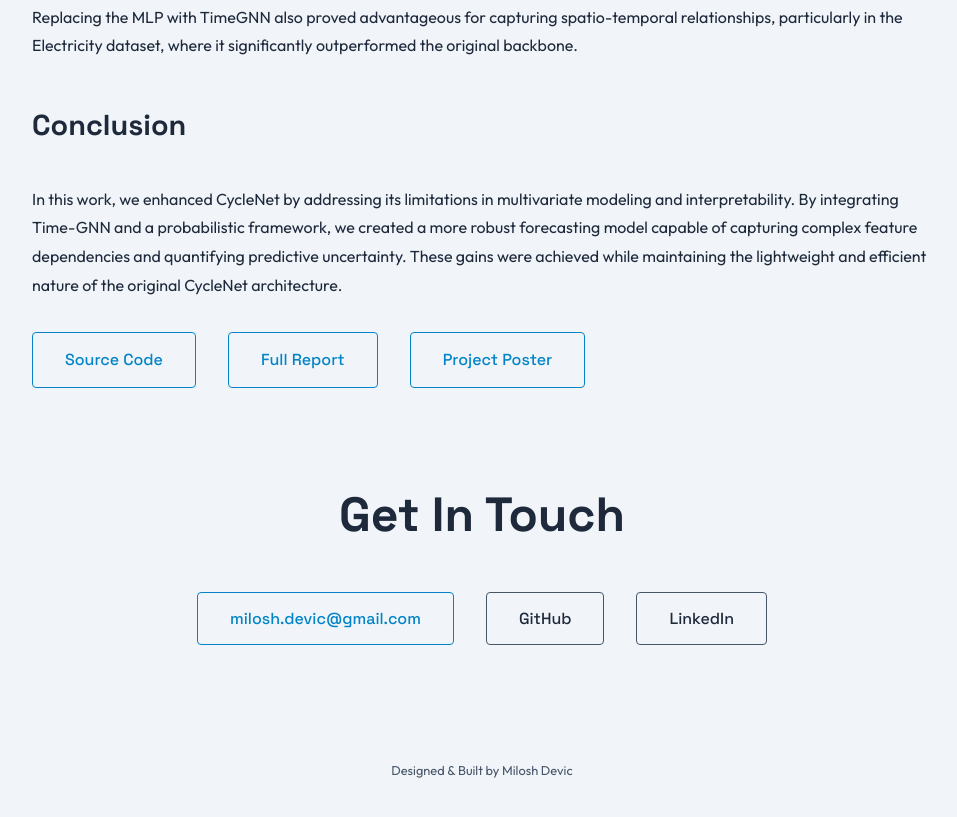
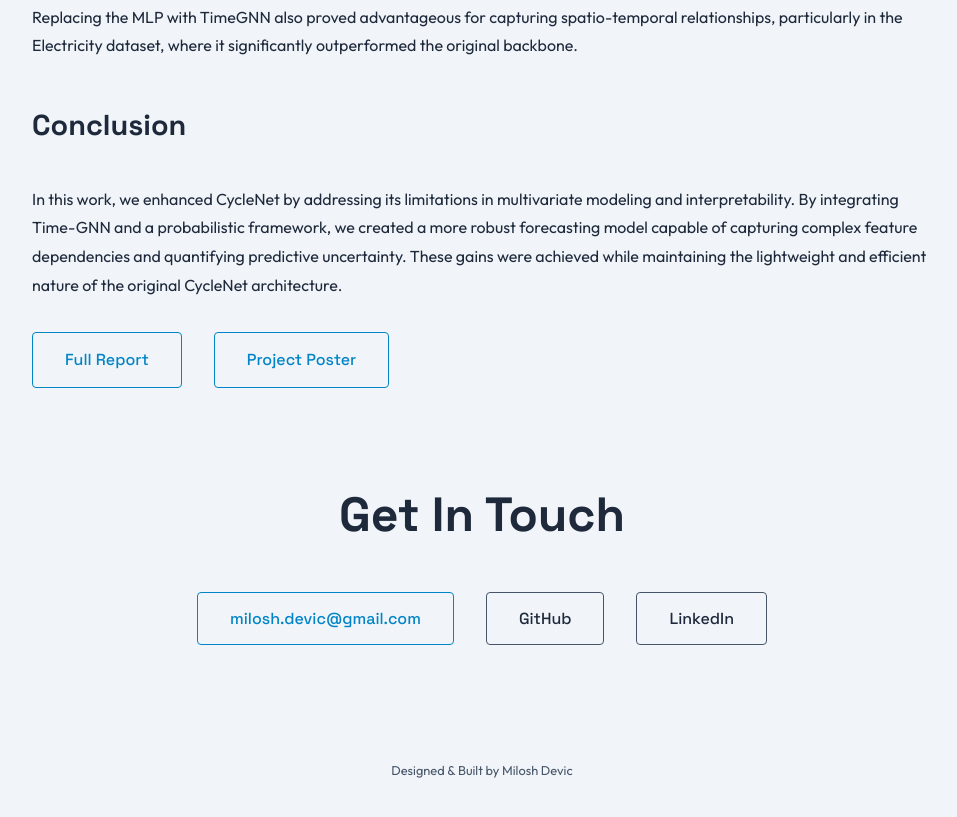
Before and after one commit to miloshdevic/personal-website, a plain HTML site: page projects/cyclenet/index.html in a window 1280 px wide. Shown: the part 4700-5517 px from the top of the page, without its empty margins (158-1115 px from the left). Drawn offline with Linux system fonts and the light colour scheme.

Commit message:
updated links

```diff
--- a/projects/cyclenet/index.html
+++ b/projects/cyclenet/index.html
@@ -425,10 +425,10 @@
                     original CycleNet architecture.
                 </p>
                 <div class="flex gap-md" style="margin-top: 2rem; flex-wrap: wrap;">
-                    <a href="https://github.com/miloshdevic/Implementation-of-CycleNet" target="_blank"
+                    <!-- <a href="https://github.com/miloshdevic/Implementation-of-CycleNet" target="_blank"
                         class="btn btn-primary">
                         <i class="fab fa-github"></i> Source Code
-                    </a>
+                    </a> -->
                     <a href="CycleNet.pdf" target="_blank" class="btn btn-primary">
                         <i class="far fa-file-pdf"></i> Full Report
                     </a>
```
